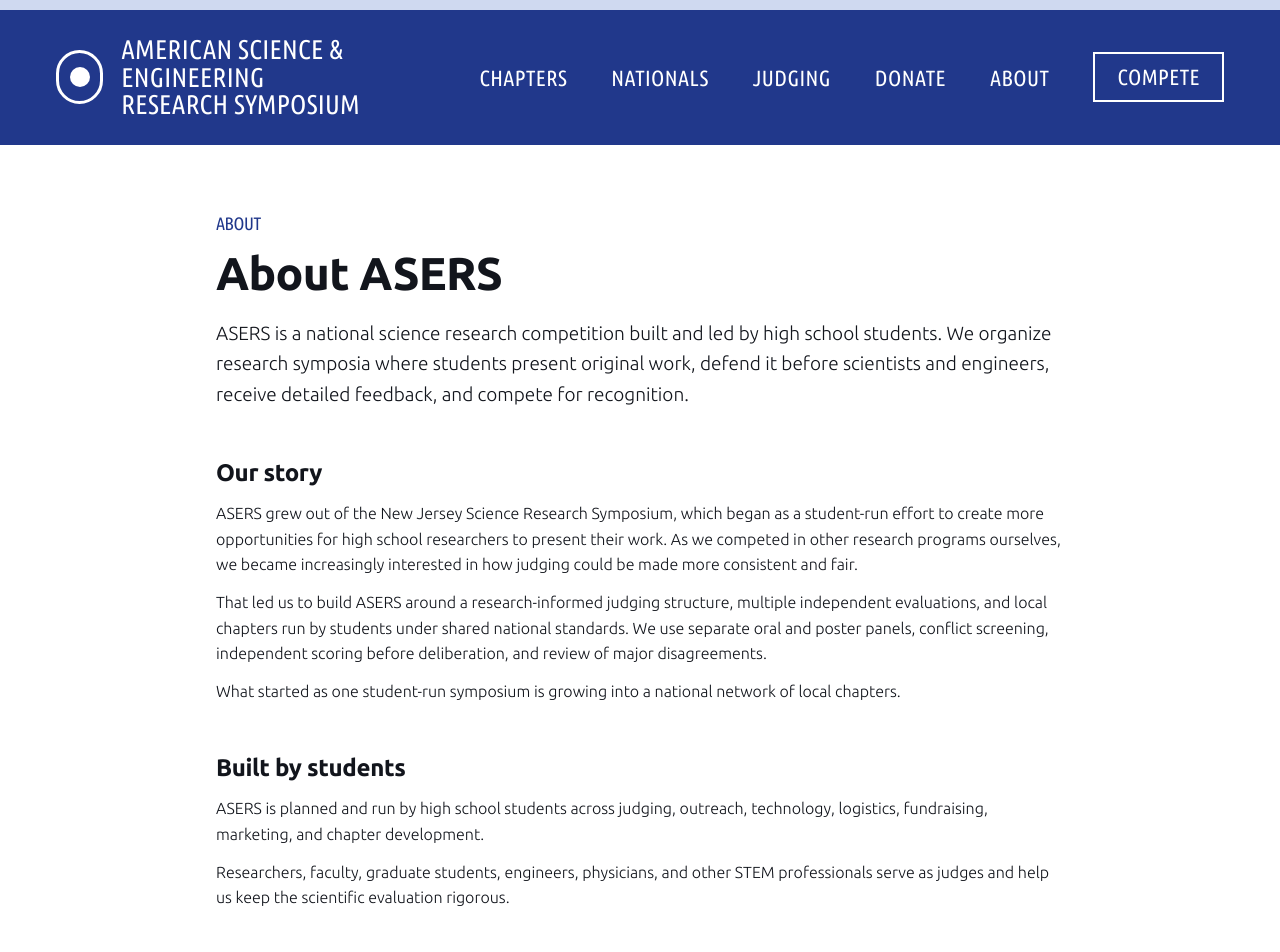
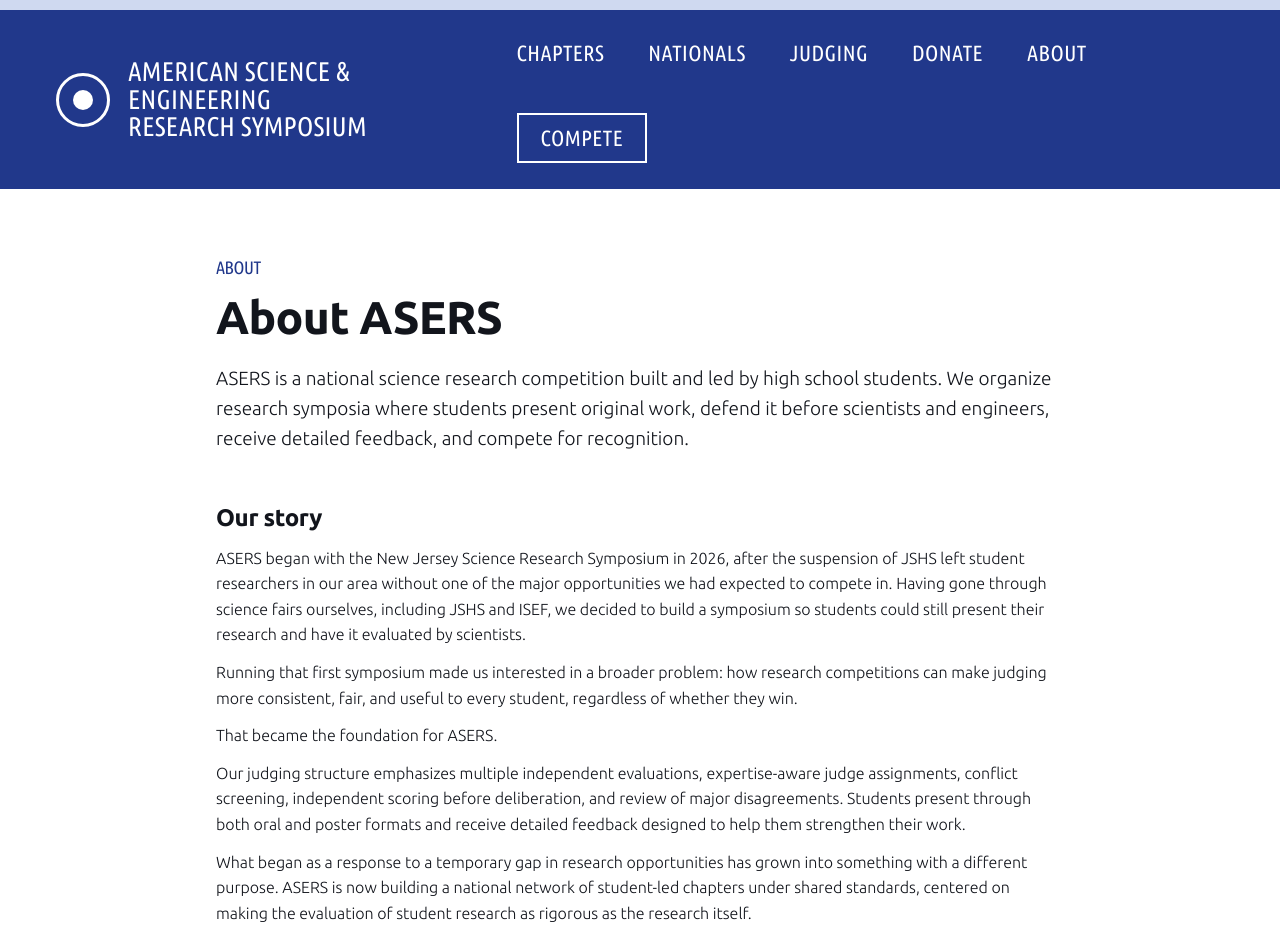
Before and after one commit to A-S-E-R-S/asers, a Next.js app in the folder asers/: page /about in a window 1280 px wide. Shown: the top 952 px of the page. Built offline with nearby package versions, Linux system fonts and the light colour scheme.

Commit message:
Judge aura

```diff
--- a/asers/src/app/about/page.tsx
+++ b/asers/src/app/about/page.tsx
@@ -32,22 +32,32 @@
 
       <h2 className="mt-12 text-2xl font-bold tracking-[-0.015em]">Our story</h2>
       <p className="mt-3 font-light leading-[1.6]">
-        ASERS grew out of the New Jersey Science Research Symposium, which began as a
-        student-run effort to create more opportunities for high school researchers to
-        present their work. As we competed in other research programs ourselves, we
-        became increasingly interested in how judging could be made more consistent and
-        fair.
+        ASERS began with the New Jersey Science Research Symposium in 2026, after the
+        suspension of JSHS left student researchers in our area without one of the
+        major opportunities we had expected to compete in. Having gone through science
+        fairs ourselves, including JSHS and ISEF, we decided to build a symposium so
+        students could still present their research and have it evaluated by scientists.
       </p>
       <p className="mt-3 font-light leading-[1.6]">
-        That led us to build ASERS around a research-informed judging structure,
-        multiple independent evaluations, and local chapters run by students under
-        shared national standards. We use separate oral and poster panels, conflict
-        screening, independent scoring before deliberation, and review of major
-        disagreements.
+        Running that first symposium made us interested in a broader problem: how
+        research competitions can make judging more consistent, fair, and useful to
+        every student, regardless of whether they win.
       </p>
       <p className="mt-3 font-light leading-[1.6]">
-        What started as one student-run symposium is growing into a national network of
-        local chapters.
+        That became the foundation for ASERS.
+      </p>
+      <p className="mt-3 font-light leading-[1.6]">
+        Our judging structure emphasizes multiple independent evaluations,
+        expertise-aware judge assignments, conflict screening, independent scoring
+        before deliberation, and review of major disagreements. Students present through
+        both oral and poster formats and receive detailed feedback designed to help
+        them strengthen their work.
+      </p>
+      <p className="mt-3 font-light leading-[1.6]">
+        What began as a response to a temporary gap in research opportunities has grown
+        into something with a different purpose. ASERS is now building a national
+        network of student-led chapters under shared standards, centered on making the
+        evaluation of student research as rigorous as the research itself.
       </p>
 
       <h2 className="mt-12 text-2xl font-bold tracking-[-0.015em]">Built by students</h2>
--- a/asers/src/app/competition/page.tsx
+++ b/asers/src/app/competition/page.tsx
@@ -21,8 +21,7 @@
       <h1 className="mt-2 text-[46px] font-bold leading-tight tracking-[-0.015em]">Compete at ASERS</h1>
       <p className="mt-4 text-[19px] font-light leading-[1.6]">ASERS gives high school students several ways to present and defend their research throughout the day.</p>
       <p className="mt-5 text-[19px] font-light leading-[1.6]">Students give an oral presentation, answer questions from judges, and later discuss their work in a poster session. Different judges evaluate the oral and poster portions whenever possible, giving each project more than one independent review.</p>
-      <p className="mt-5 text-[19px] font-light leading-[1.6]">Our judging system is informed by research on how people score complex work. Studies of expert grading and review panels have found that overall impressions can affect several rubric scores at once, while group discussion can both surface useful information and influence individual judgments.</p>
-      <p className="mt-5 text-[19px] font-light leading-[1.6]">That is why ASERS uses several independent evaluations instead of relying on one panel, one presentation, or one detailed rubric.</p>
+      <p className="mt-5 text-[19px] font-light leading-[1.6]">ASERS uses several independent evaluations because judging complex work can be affected by first impressions, individual scoring styles, and group discussion.</p>
 
       <section id="feedback" className="mt-14 border-2 border-brand bg-brand px-6 py-7 text-white">
         <p className="font-condensed text-2xl uppercase tracking-wide">Structured scientific feedback</p>
--- a/asers/src/app/globals.css
+++ b/asers/src/app/globals.css
@@ -28,4 +28,5 @@
 	background: var(--background);
 	color: var(--foreground);
 	font-family: var(--font-ubuntu), Arial, Helvetica, sans-serif;
+	overflow-x: hidden;
 }
--- a/asers/src/app/judging/page.tsx
+++ b/asers/src/app/judging/page.tsx
@@ -32,8 +32,6 @@
       <h1 className="mt-2 text-[46px] font-bold leading-tight tracking-[-0.015em]">How We Judge</h1>
       <p className="mt-4 text-[19px] font-light leading-[1.6]">ASERS judging was shaped by our own experience competing in major science fairs and research programs, and by research on how judges evaluate complex work.</p>
       <p className="mt-5 font-light leading-[1.7]">Research on expert grading has found that judges can form an overall impression of a project and then give similar scores across several supposedly separate rubric categories. Research on review panels has also shown that discussion can help judges share expertise, while sometimes making individual opinions less independent.</p>
-      <p className="mt-5 font-light leading-[1.7]">We built our judging structure around those problems.</p>
-
       <section className="mt-12 border-2 border-brand bg-brand px-6 py-7 text-white">
         <p className="font-condensed text-2xl uppercase tracking-wide">A rigorous evaluation system</p>
         <p className="mt-3 font-light leading-[1.7] text-brand-pale">ASERS does not claim to eliminate bias. We treat judging itself as something that can be measured and improved, using training, calibration, independent scoring, conflict controls, expertise-aware assignments, and review of unusual disagreements.</p>
--- a/asers/src/components/Nav.tsx
+++ b/asers/src/components/Nav.tsx
@@ -15,30 +15,30 @@
       <div className="h-[10px] w-full bg-brand-pale" />
 
       {/* Main nav */}
-      <div className="flex w-full items-center justify-between gap-10 bg-brand px-[56px] py-[26px]">
-        <Link href="/" className="flex items-center gap-[18px]">
-          <span className="flex h-[54px] w-[54px] items-center justify-center rounded-full border-[3px] border-white">
+      <div className="flex w-full flex-col gap-5 bg-brand px-4 py-4 sm:px-6 md:flex-row md:items-center md:justify-between md:gap-10 md:px-[56px] md:py-[26px]">
+        <Link href="/" className="flex min-w-0 items-center gap-3 md:gap-[18px]">
+          <span className="flex h-11 w-11 shrink-0 items-center justify-center rounded-full border-[3px] border-white md:h-[54px] md:w-[54px]">
             <span className="h-5 w-5 rounded-full bg-white" />
           </span>
-          <span className="font-condensed text-[27px] uppercase leading-[1.02] tracking-[0.01em] text-white">
+          <span className="font-condensed text-[18px] uppercase leading-[1.02] tracking-[0.01em] text-white sm:text-[21px] md:text-[27px]">
             American Science &amp; Engineering
             <br />
             Research Symposium
           </span>
         </Link>
-        <nav className="flex items-center gap-[44px]">
+        <nav className="flex w-full flex-wrap items-center gap-x-4 gap-y-3 sm:gap-x-6 md:w-auto md:gap-[44px]">
           {navLinks.map((l) => (
             <Link
               key={l.href}
               href={l.href}
-              className="font-condensed text-[22px] uppercase tracking-[0.02em] text-white hover:text-brand-pale"
+              className="font-condensed text-[18px] uppercase tracking-[0.02em] text-white hover:text-brand-pale sm:text-[20px] md:text-[22px]"
             >
               {l.label}
             </Link>
           ))}
           <Link
             href="/competition"
-            className="border-2 border-white px-[22px] py-[12px] font-condensed text-[22px] uppercase leading-none tracking-[0.02em] text-white transition hover:border-brand-pale hover:text-brand-pale"
+            className="border-2 border-white px-4 py-2 font-condensed text-[18px] uppercase leading-none tracking-[0.02em] text-white transition hover:border-brand-pale hover:text-brand-pale sm:px-[22px] sm:py-[12px] sm:text-[20px] md:text-[22px]"
           >
             Compete
           </Link>
```
Also changed, not shown: asers/src/app/page.tsx (+10 -12 lines).
